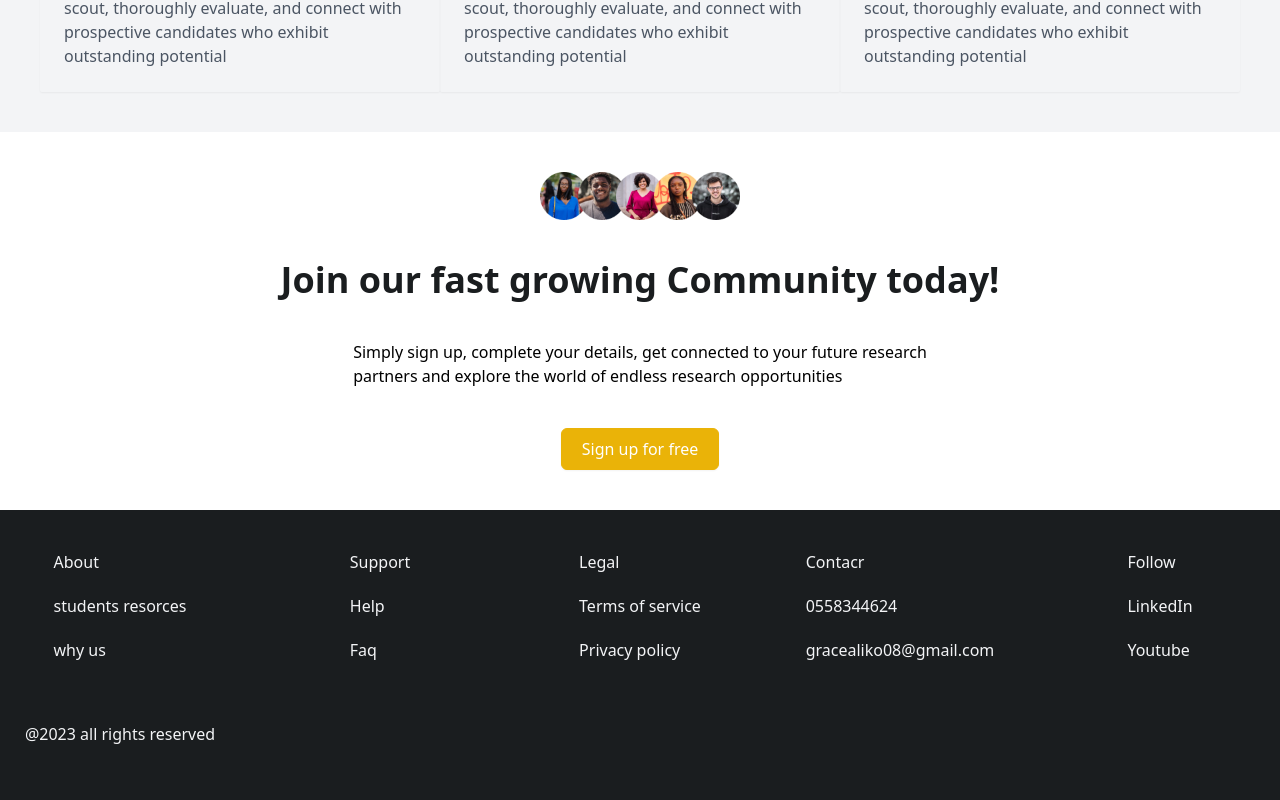
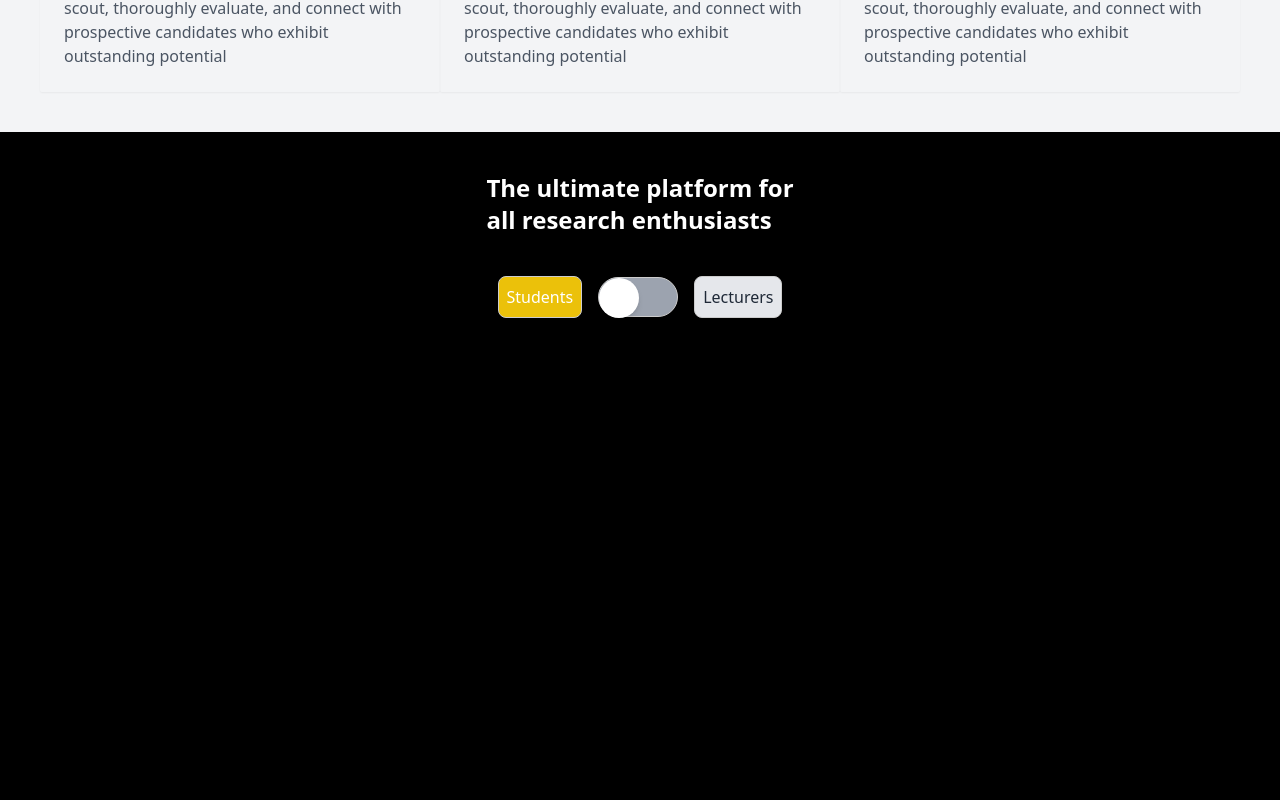
Before and after one commit to AlikoGrace/knustExpresso2, a React (Vite) app in the folder frontend/: page / in a window 1280 px wide. Shown: the part 1020-1820 px from the top of the page. Built offline with nearby package versions, Linux system fonts and the light colour scheme.

Commit message:
started working on the services part

```diff
--- a/frontend/src/components/Services.jsx
+++ b/frontend/src/components/Services.jsx
@@ -1,12 +1,13 @@
-import React from 'react'
+import ToggleButton from "./ToggleButton"
 
 const Services = () => {
   return (
-    <section className='bg-black'>
-        <h1>
+    <section className="flex flex-col bg-black text-white h-[100vh] items-center">
+        <h1 className="text-2xl  font-bold my-10">
         The ultimate platform for <br />
          all research enthusiasts
         </h1>
+        <ToggleButton/>
 
 
     </section>
--- /dev/null
+++ b/frontend/src/components/ToggleButton.jsx
@@ -0,0 +1,49 @@
+// ToggleSwitch.js
+
+import React, { useState } from 'react';
+
+const ToggleSwitch = () => {
+  const [isStudents, setIsStudents] = useState(true);
+
+  const handleToggle = () => {
+    setIsStudents(!isStudents);
+  };
+
+  return (
+    <div className="flex items-center space-x-4">
+      <span
+        onClick={() => setIsStudents(true)}
+        className={`toggle-label cursor-pointer ${
+          isStudents ? 'text-white bg-yellow-500' : 'text-gray-800 bg-gray-200'
+        }`}
+      >
+        Students
+      </span>
+      <div className="relative w-20 h-10">
+        <input
+          type="checkbox"
+          checked={isStudents}
+          onChange={handleToggle}
+          className="toggle-switch-checkbox sr-only"
+        />
+        <span className="toggle-switch-slider absolute w-20 h-10 bg-gray-400 rounded-full cursor-pointer transition-all duration-300">
+          <span
+            className={`toggle-switch-knob absolute w-10 h-10 bg-white rounded-full shadow-md transform ${
+              isStudents ? '' : 'translate-x-full'
+            } transition-all duration-300`}
+          ></span>
+        </span>
+      </div>
+      <span
+        onClick={() => setIsStudents(false)}
+        className={`toggle-label cursor-pointer ${
+          !isStudents ? 'text-white bg-blue-500' : 'text-gray-800 bg-gray-200'
+        }`}
+      >
+        Lecturers
+      </span>
+    </div>
+  );
+};
+
+export default ToggleSwitch;
--- a/frontend/src/index.css
+++ b/frontend/src/index.css
@@ -4,3 +4,27 @@
 @tailwind base;
 @tailwind components;
 @tailwind utilities;
+
+/* Add these styles to your Tailwind CSS file or a global stylesheet */
+
+.toggle-label {
+    flex: 1;
+    text-align: center;
+    padding: 0.5rem;
+    border: 1px solid #ccc;
+    border-radius: 0.5rem;
+    transition: all 0.3s ease-in-out;
+  }
+
+  .toggle-label:hover {
+    background-color: #f1f1f1;
+  }
+
+  .toggle-label.text-white {
+    background-color: #ebc10a; /* Active background color when the switch is on */
+    color: #fff; /* Active text color when the switch is on */
+  }
+
+  .toggle-switch-slider {
+    border: 1px solid #ccc; /* Border for the switch track */
+  }
--- a/frontend/src/screens/HomeScreen.jsx
+++ b/frontend/src/screens/HomeScreen.jsx
@@ -3,6 +3,7 @@ import Hero from '../components/Hero'
 import Community from '../components/Community'
 import About from '../components/About'
 import Footer from '../components/Footer'
+import Services from '../components/Services'
 
 
 const HomeScreen = () => {
@@ -11,6 +12,7 @@ const HomeScreen = () => {
     <Header/>
     <Hero/>
     <About/>
+    <Services/>
     <Community/>
     <Footer/>
 
```
